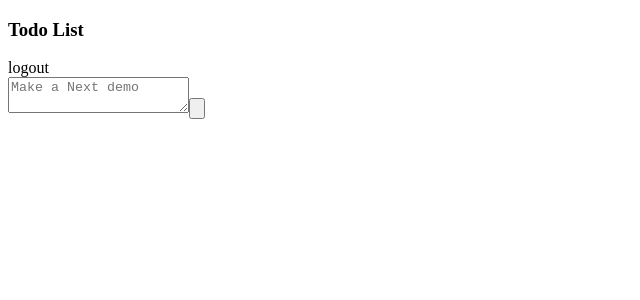
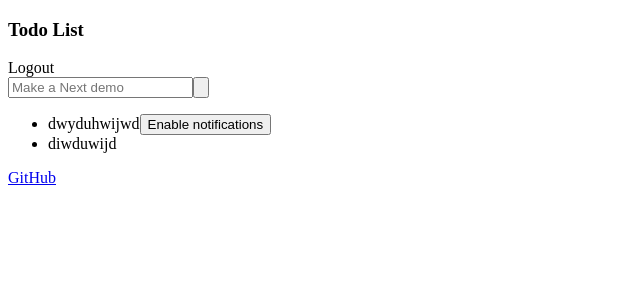
Before and after one commit to aadil10i/to-do, a Next.js app: page / in a window 1280 px wide. Shown: the top 300 px of the page, without its empty margins (0-640 px from the left). Built offline with nearby package versions, Linux system fonts and the light colour scheme.

Commit message:
added switch, and ul

```diff
--- a/package.json
+++ b/package.json
@@ -10,9 +10,11 @@
     "start": "next start"
   },
   "dependencies": {
+    "@headlessui/react": "^1.7.15",
     "@heroicons/react": "^2.0.18",
     "@next-auth/prisma-adapter": "^1.0.5",
     "@prisma/client": "^4.14.0",
+    "@radix-ui/react-switch": "^1.0.3",
     "@t3-oss/env-nextjs": "^0.3.1",
     "next": "^13.4.2",
     "next-auth": "^4.22.1",
--- a/src/components/TodoList.tsx
+++ /dev/null
@@ -1,29 +0,0 @@
-import { PlusIcon } from "@heroicons/react/24/solid";
-
-export default function Todo() {
-  return (
-    <div className="flex h-screen items-center">
-      <div className="card card-custom-size mx-auto rounded-lg border border-gray-800">
-        <div className="*card-header* flex flex-wrap items-center justify-between border-b border-b-gray-800 px-6 py-5">
-          <h3 className="text-xl font-semibold leading-6 text-white">
-            Todo List
-          </h3>
-          <div className="">
-            <div className="border border-gray-800 font-bold text-white">
-              logout
-            </div>
-          </div>
-        </div>
-        <div className="*card-body* flex gap-2 px-6 py-6">
-          <textarea
-            placeholder="Make a Next demo"
-            className="h-10 w-full resize-none rounded-lg border-2 border-gray-700 bg-transparent px-2.5 py-1.5 text-white placeholder-gray-500 focus:border-2 focus:border-cyan-500 focus:outline-none"
-          ></textarea>
-          <button>
-            <PlusIcon className="h-6 w-6 rounded-lg text-cyan-500 ring-2 ring-cyan-500" />
-          </button>
-        </div>
-      </div>
-    </div>
-  );
-}
--- /dev/null
+++ b/src/components/TodoPage.tsx
@@ -0,0 +1,74 @@
+import { useState } from "react";
+import { PlusIcon } from "@heroicons/react/24/solid";
+import { Switch } from "@headlessui/react";
+
+export default function Todo() {
+  function MyToggle() {
+    const [enabled, setEnabled] = useState(false);
+
+    return (
+      <div className="flex h-screen flex-col items-center justify-center">
+        <div className="card card-custom-size mx-auto rounded-lg border border-gray-800">
+          <div className="*card-header* flex flex-wrap items-center justify-between border-b border-b-gray-800 px-6 py-5">
+            <h3 className="text-lg font-semibold leading-6 text-white">
+              Todo List
+            </h3>
+            <div className="rounded-lg border border-gray-800 px-1.5 py-1.5 font-bold text-white">
+              Logout
+            </div>
+          </div>
+          <form className="*card-body* flex-col gap-2 px-6 py-6">
+            <div className="flex gap-2">
+              <input
+                type="text"
+                id="item"
+                placeholder="Make a Next demo"
+                className="h-9 w-full resize-none rounded-lg border border-gray-700 bg-transparent px-2.5 py-1.5 text-sm text-white placeholder-gray-500 focus:border-2 focus:border-cyan-500 focus:outline-none"
+              ></input>
+              <button type="submit">
+                <PlusIcon className="h-6 w-6 rounded-md bg-cyan-500 text-black ring-2 ring-cyan-500" />
+              </button>
+            </div>
+            <ul className="flex-col gap-4">
+              <li className="flex items-center gap-4 pt-4 font-medium text-white">
+                <label>dwyduhwijwd</label>
+                <Switch
+                  checked={enabled}
+                  onChange={setEnabled}
+                  className={`${
+                    enabled ? "bg-cyan-500" : "bg-gray-700"
+                  } relative inline-flex h-5 w-9 items-center rounded-full`}
+                >
+                  <span className="sr-only">Enable notifications</span>
+                  <span
+                    className={`${
+                      enabled ? "translate-x-5" : "translate-x-0.5"
+                    } card inline-block h-4 w-4 transform rounded-full transition`}
+                  />
+                </Switch>
+              </li>
+              <li className="flex items-center gap-4 pt-4 font-medium text-white">
+                diwduwijd
+              </li>
+            </ul>
+          </form>
+        </div>
+        <footer className="*card-footer*">
+          <a
+            href="https://github.com/aadil10i/to-do"
+            className="text-sm text-gray-500 hover:text-gray-700"
+          >
+            GitHub
+          </a>
+        </footer>
+      </div>
+    );
+  }
+
+  return (
+    <>
+      {/* Render the MyToggle component */}
+      <MyToggle />
+    </>
+  );
+}
--- a/src/pages/index.tsx
+++ b/src/pages/index.tsx
@@ -1,5 +1,5 @@
 // import LoginForm from "@/components/LoginForm";
-import Todo from "@/components/TodoList";
+import Todo from "@/components/TodoPage";
 
 export default function LoginPage() {
   return <Todo />;
--- a/src/pages/todo.tsx
+++ b/src/pages/todo.tsx
@@ -1,4 +1,4 @@
-import Todo from "@/components/TodoList";
+import Todo from "@/components/TodoPage";
 
 export default function todoPage() {
   return <Todo />;
```
Also changed, not shown: src/components/ui/switch.tsx (added, +29 -0 lines), 1 other file (tests, documents, lock files or other folders).
